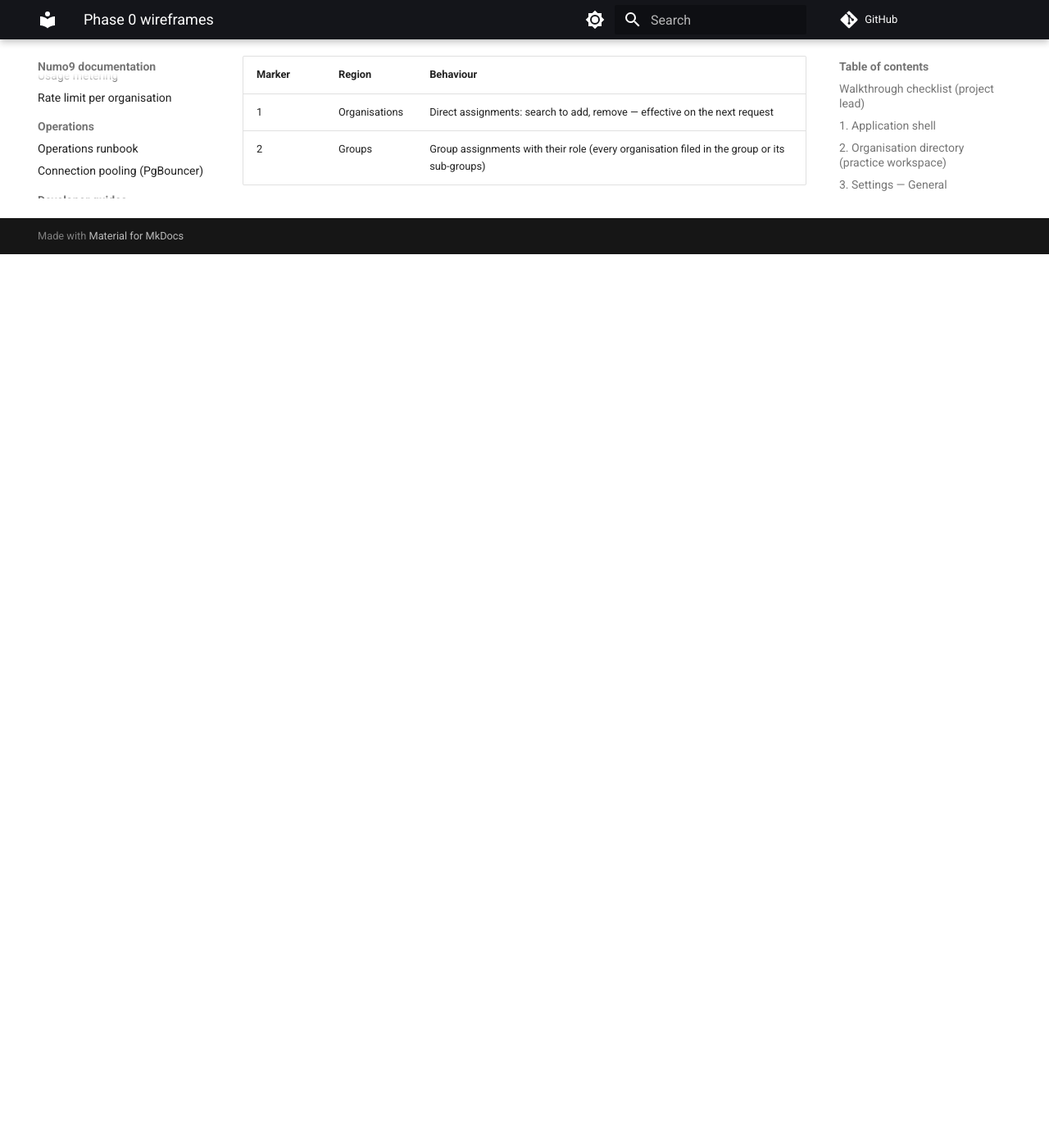
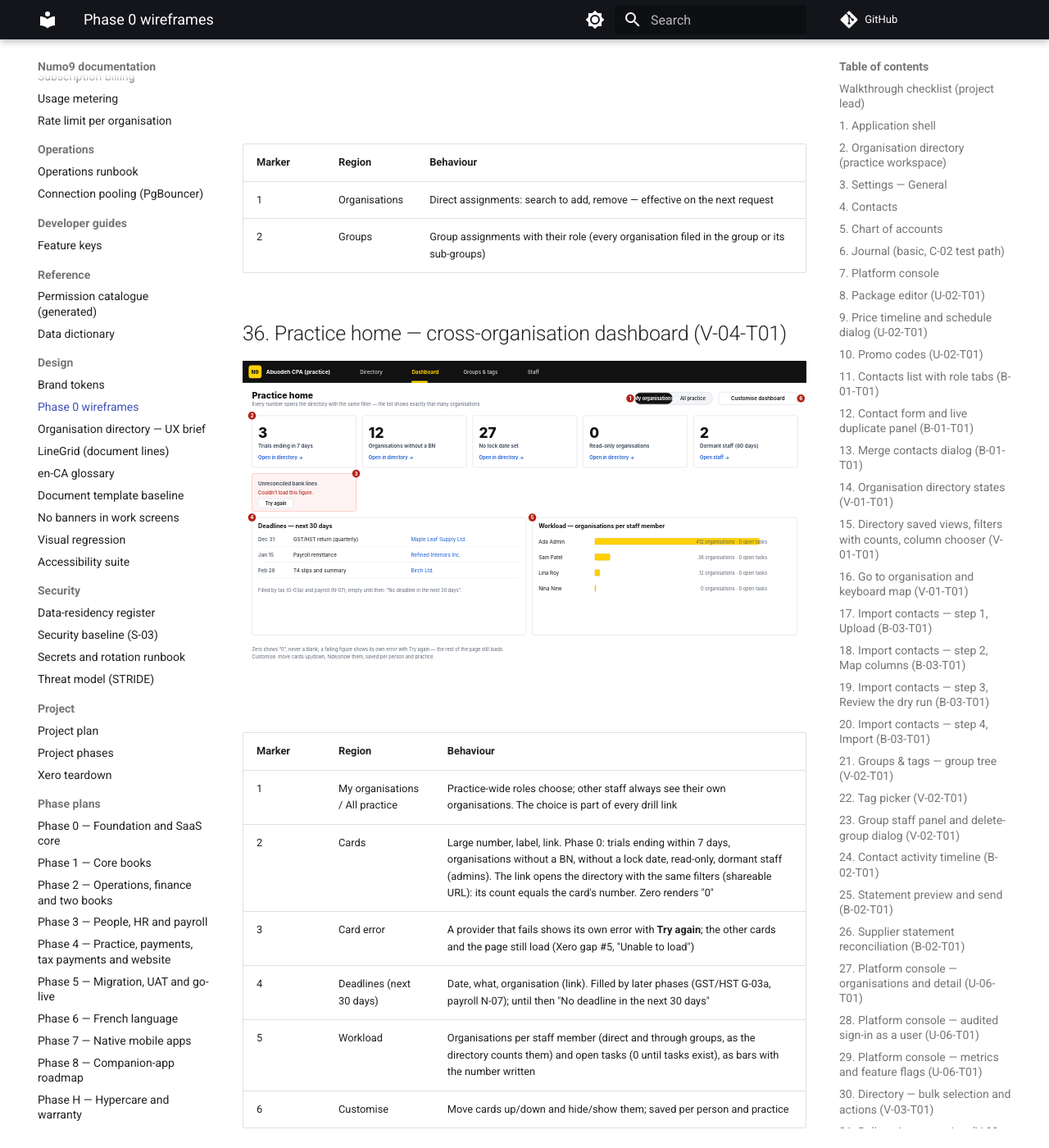
Before and after one commit to obadahpip/numo9, an MkDocs documentation site: the page built from docs/design/wireframes.md, in a window 1280 px wide and 1400 px high, scrolled down 36475 px. Shown: the whole window at 82% size. Built offline with MkDocs 1.6.1 and Material for MkDocs 9.7.7, drawn with Linux system fonts in a browser that asks for light colours; comment, search, counter and statistics services are not loaded; before the commit the page ends 36785 px from its top, so only the background shows below that; some of the changed text lies outside the part shown.

Commit message:
docs(design): practice home wireframe — cards, deadlines, workload (V-04-T01)
Frame 37-practice-home.svg and wireframes.md section 36 with its walkthrough row: scope toggle, drill-down cards (zero shows 0), per-card error with retry, 30-day deadlines, workload bars, customise. Approval by the project lead pending (walkthrough).

Co-Authored-By: Claude Opus 5.5 <noreply@anthropic.com>
Claude-Session: https://claude.ai/code/session_014t7GjfPwyvBL5Ky175xW5r

```diff
--- a/docs/design/wireframes.md
+++ b/docs/design/wireframes.md
@@ -52,6 +52,7 @@ use the brand tokens from [Brand tokens](brand-tokens.md).
 | 33 | Practice staff — list | V-05-T02, T06, T09 | Name, role, organisations count, last active, status (active / dormant / suspended / pending), dormant widget with Suspend |
 | 34 | Practice staff — detail with heatmap | V-05-T07, T08 | 12-month activity heatmap from the audit log, numbers in tooltips and a table alternative, Suspend / Remove |
 | 35 | Practice staff — assignments | V-05-T04 | Organisations (direct) and groups (with role) a person works on, search to add, remove; effective at once |
+| 36 | Practice home — dashboard | V-04-T06 … T09 | Cards (large number, label, drill link to the pre-filtered directory), my organisations / all practice, per-card error with retry, 30-day deadlines, workload per staff, customise (reorder, hide) |
 
 ## 1. Application shell
 
@@ -483,3 +484,16 @@ old system with French headers, saved in Windows-1252.
 |---|---|---|
 | 1 | Organisations | Direct assignments: search to add, remove — effective on the next request |
 | 2 | Groups | Group assignments with their role (every organisation filed in the group or its sub-groups) |
+
+## 36. Practice home — cross-organisation dashboard (V-04-T01)
+
+![Practice home](wireframes/37-practice-home.svg)
+
+| Marker | Region | Behaviour |
+|---|---|---|
+| 1 | My organisations / All practice | Practice-wide roles choose; other staff always see their own organisations. The choice is part of every drill link |
+| 2 | Cards | Large number, label, link. Phase 0: trials ending within 7 days, organisations without a BN, without a lock date, read-only, dormant staff (admins). The link opens the directory with the same filters (shareable URL): its count equals the card's number. Zero renders "0" |
+| 3 | Card error | A provider that fails shows its own error with **Try again**; the other cards and the page still load (Xero gap #5, "Unable to load") |
+| 4 | Deadlines (next 30 days) | Date, what, organisation (link). Filled by later phases (GST/HST G-03a, payroll N-07); until then "No deadline in the next 30 days" |
+| 5 | Workload | Organisations per staff member (direct and through groups, as the directory counts them) and open tasks (0 until tasks exist), as bars with the number written |
+| 6 | Customise | Move cards up/down and hide/show them; saved per person and practice |
--- a/status.txt
+++ b/status.txt
@@ -554,7 +554,7 @@ Phase 0 Foundation and SaaS Core  (443 atomic tasks)  — 10 server tasks moved
 ✅ S-06-T06 — Frontend 429 handling: backoff + friendly toast
 
 [V-04]
-❌ V-04-T01 — Wireframes practice home (cards, deadline timeline, workload)
+✅ V-04-T01 — Wireframes practice home (cards, deadline timeline, workload)
 ❌ V-04-T02 — Widget provider registry + interface
 ❌ V-04-T03 — Phase 0 providers: trials expiring ≤7 d, orgs missing BN, orgs missing lock date, read-only orgs, dormant staff
 ❌ V-04-T04 — Workload provider (orgs per staff, open tasks placeholder)
```
Also changed, not shown: other parts of status.txt (+1 -1 lines), docs/design/wireframes/37-practice-home.svg (added).
